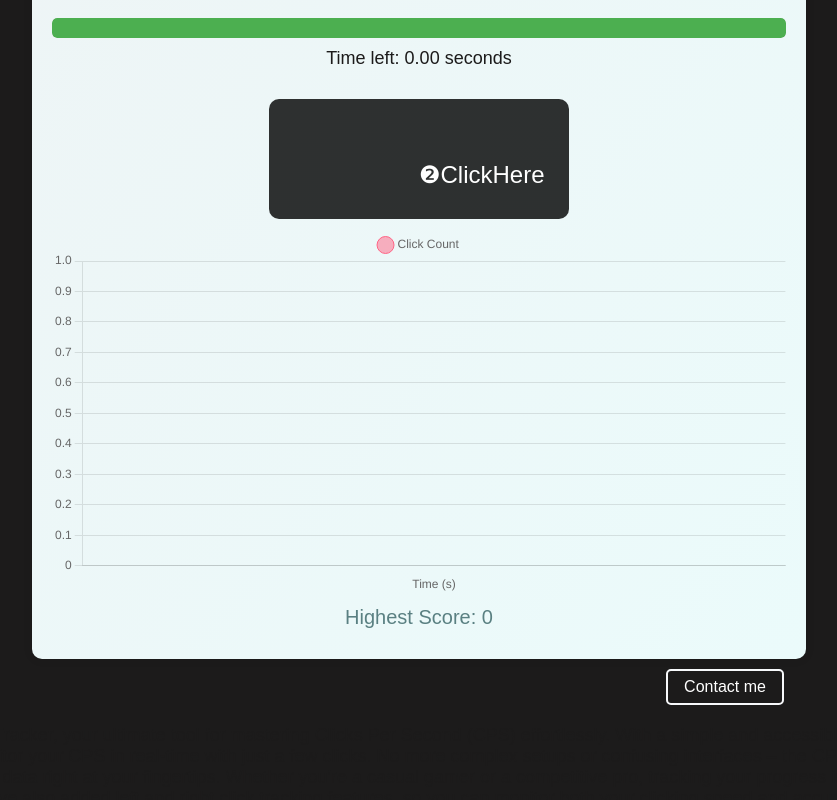
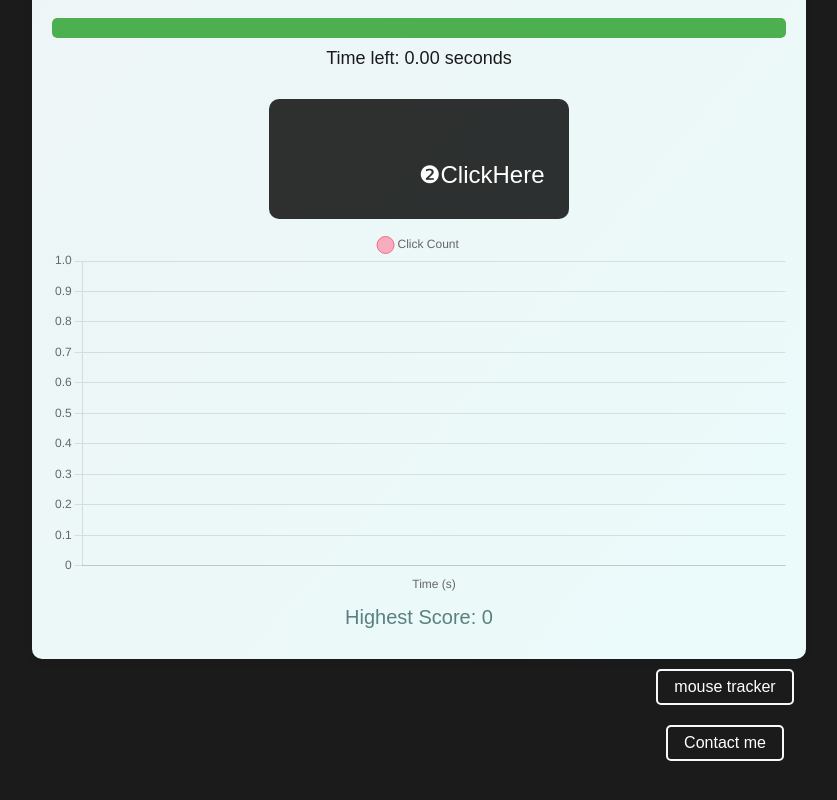
Before and after one commit to khatri3/main, a plain HTML site: page index.html in a window 1280 px wide. Shown: the part 289-1089 px from the top of the page, without its empty margins (221-1058 px from the left). Drawn offline with nearby package versions, Linux system fonts and the light colour scheme.

Commit message:
Update index.html

```diff
--- a/index.html
+++ b/index.html
@@ -254,6 +254,7 @@ button:hover {
         <canvas id="clickChart" width="50" height="25"></canvas>
         <p id="highestScore">Highest Score: 0</p>
     </div>
+    <p class="contact-me" onclick="redirectToAnotherPage3()">mouse tracker</p>
     <p class="contact-me" onclick="redirectToAnotherPage2()">Contact me</p>
      <p>the CPS Mouse Click Tracker, your ultimate tool for mastering Clicks Per Second (CPS) effortlessly. With a simple and accessible interface, this tracker empowers you to monitor your CPS in real-time with just a few clicks.
         No more complex setups or confusing interfaces – the CPS Mouse Click Tracker offers clear, actionable data right at your fingertips. Whether you're a casual gamer or a competitive pro, tracking your progress is now easier than ever.
@@ -276,6 +277,10 @@ button:hover {
         function redirectToAnotherPage2() {
             // Replace 'another-page.html' with the path to the HTML page you want to navigate to
             window.location.href = 'contact.html';
+        }
+        function redirectToAnotherPage3() {
+            // Replace 'another-page.html' with the path to the HTML page you want to navigate to
+            window.location.href = 'mouse.html';
         }
 
         function initializeTracking() {
```
